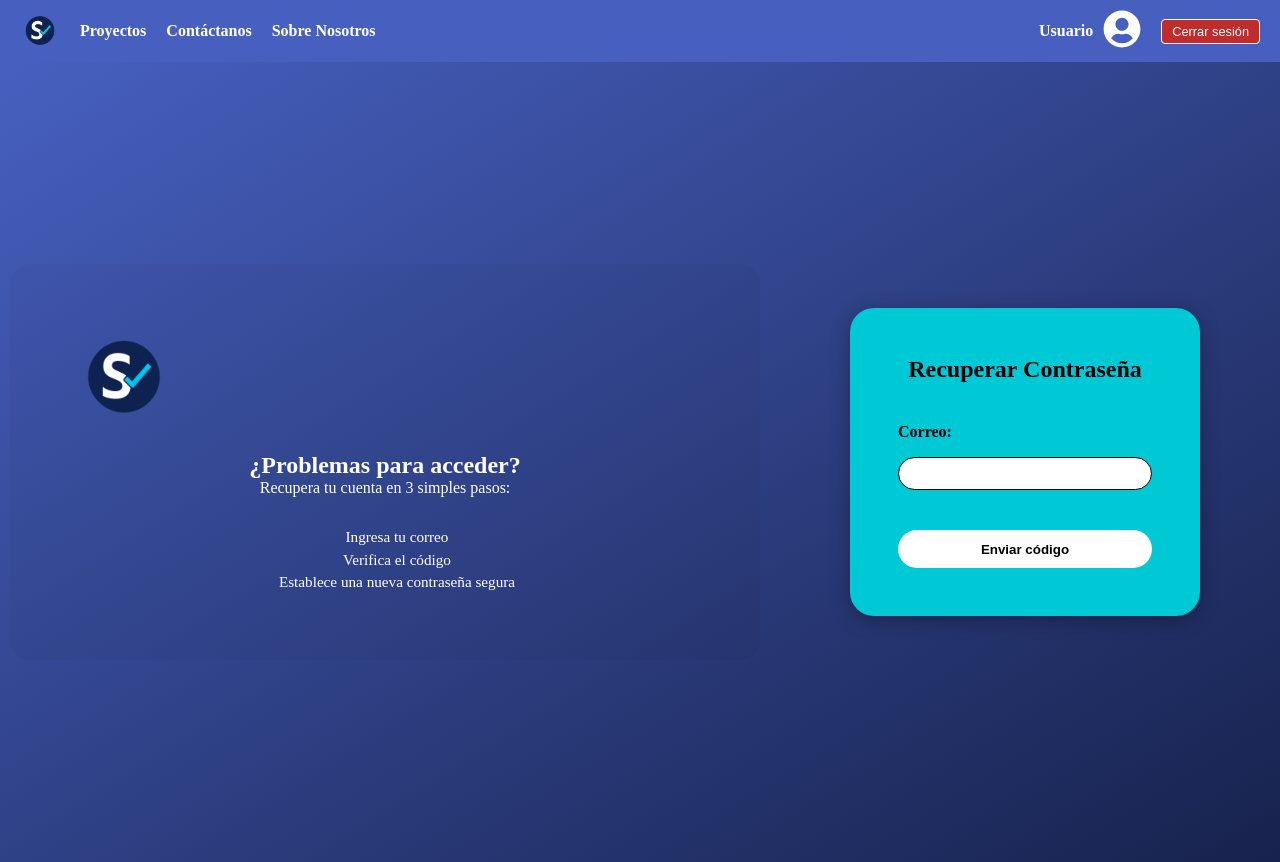
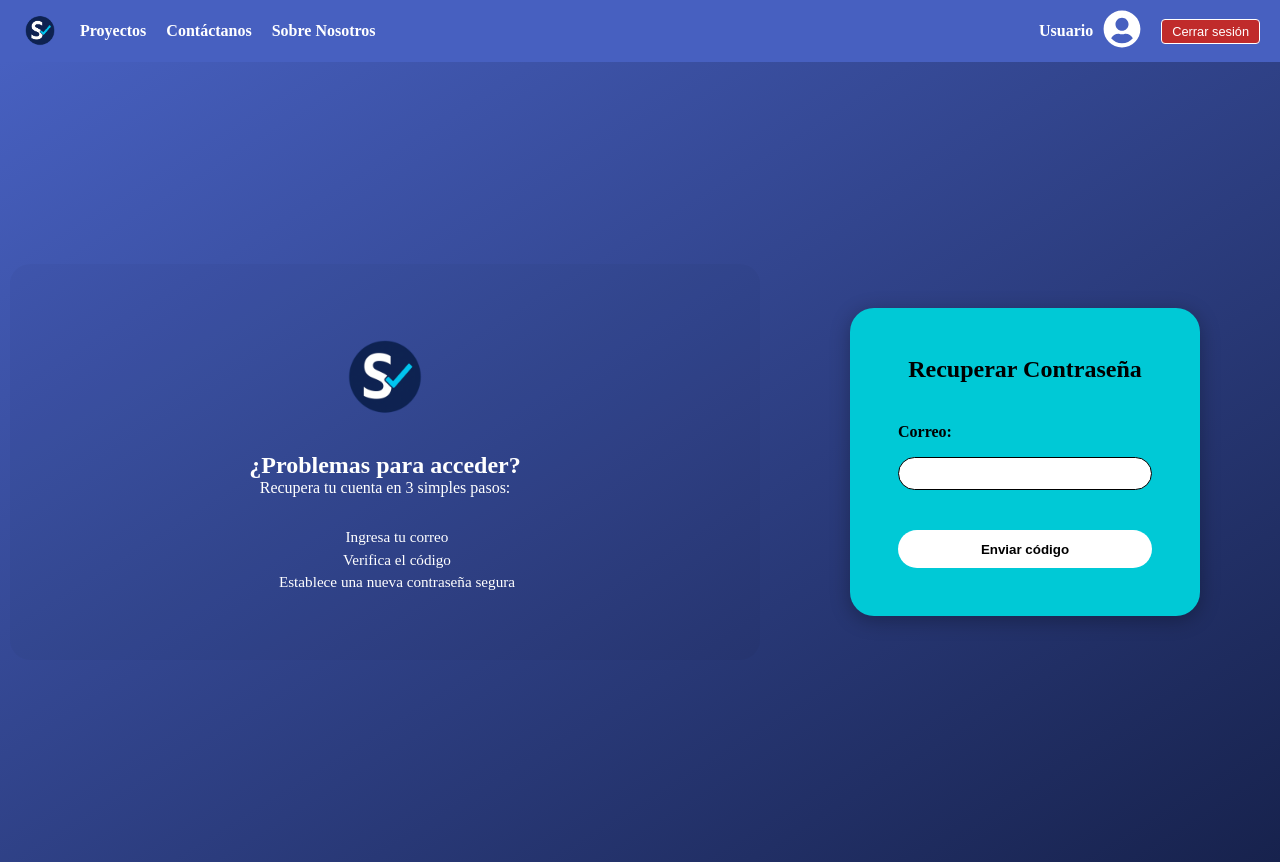
Before and after one commit to Jusm8/gestor-facturas, a React (Vite) app in the folder client/: page /forgot-password in a window 1280 px wide. Built offline with nearby package versions, Linux system fonts and the light colour scheme.

Commit message:
Solucion al error de la solucion

```diff
--- a/client/src/assets/styles/ForgotPassword.css
+++ b/client/src/assets/styles/ForgotPassword.css
@@ -43,3 +43,12 @@
   flex-direction: column;
   gap: 1rem;
 }
+
+.login-info-content {
+  display: flex;
+  flex-direction: column;
+  align-items: center;
+  justify-content: center;
+  text-align: center;
+  flex: 1;
+}
--- a/client/src/pages/ForgotPassword.tsx
+++ b/client/src/pages/ForgotPassword.tsx
@@ -56,6 +56,7 @@ export default function ForgotPassword() {
   return (
     <div className="login-container">
       <div className="login-info-panel">
+        <div className='login-info-content'>
           <img src="/SimplifacLogo.png" alt="Logo" className="login-logo" />
           <h2>¿Problemas para acceder?</h2>
           <p>Recupera tu cuenta en 3 simples pasos:</p>
@@ -64,6 +65,7 @@ export default function ForgotPassword() {
             <li>Verifica el código</li>
             <li>Establece una nueva contraseña segura</li>
           </ul>
+        </div>
       </div>
 
       <div className="login-card">
```
Lines whose indentation alone changed are shown as unchanged.
